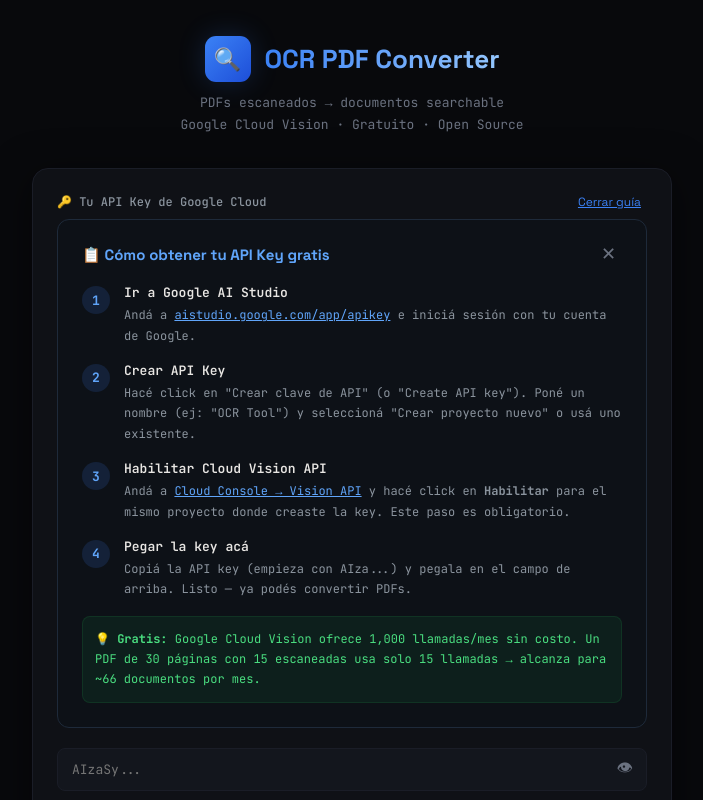
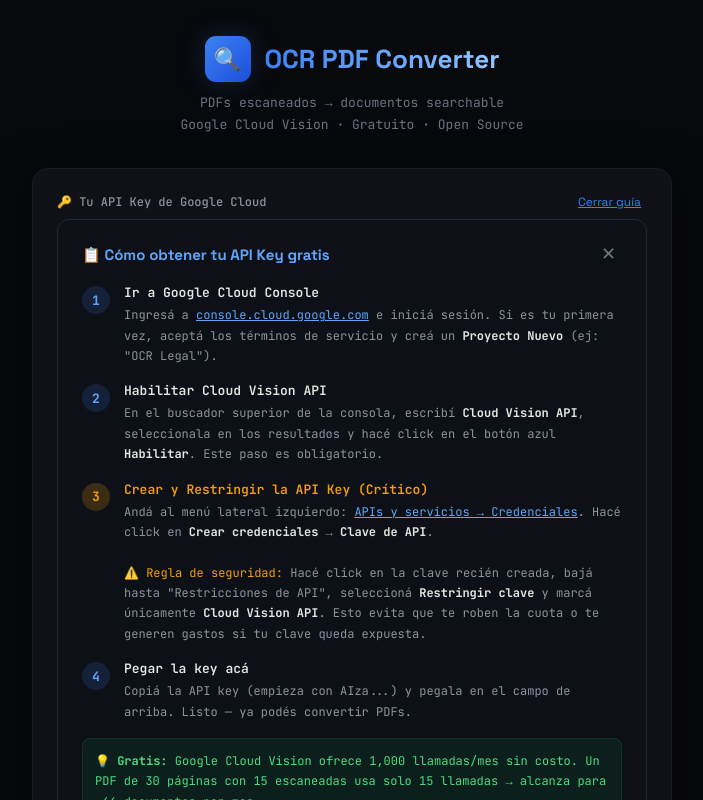
Before and after one commit to lucasvegad/ocr-pdf-converter_2, a Next.js app: page / in a window 1280 px wide. Both pictures are taken after a click on the button "¿Cómo la consigo?". Shown: the top 800 px of the page, without its empty margins (288-991 px from the left). Built offline with nearby package versions, Linux system fonts and the light colour scheme.

Commit message:
Update page.js

```diff
--- a/src/app/page.js
+++ b/src/app/page.js
@@ -42,6 +42,9 @@
     if (res.status === 400 && msg.includes("API key not valid")) {
       throw new Error("INVALID_KEY");
     }
+    if (res.status === 403 && msg.includes("restricted")) {
+      throw new Error("KEY_RESTRICTED");
+    }
     throw new Error(`Vision API error ${res.status}: ${msg}`);
   }
   const data = await res.json();
@@ -80,38 +83,48 @@
   const steps = [
     {
       n: "1",
-      title: "Ir a Google AI Studio",
+      title: "Ir a Google Cloud Console",
+      warn: false,
       desc: (
         <span>
-          Andá a{" "}
-          <a href="https://aistudio.google.com/app/apikey" target="_blank" rel="noopener noreferrer" style={{ color: "#60a5fa", textDecoration: "underline" }}>
-            aistudio.google.com/app/apikey
+          Ingresá a{" "}
+          <a href="https://console.cloud.google.com/" target="_blank" rel="noopener noreferrer" style={{ color: "#60a5fa", textDecoration: "underline" }}>
+            console.cloud.google.com
           </a>{" "}
-          e iniciá sesión con tu cuenta de Google.
+          e iniciá sesión. Si es tu primera vez, aceptá los términos de servicio y creá un <strong style={{ color: "#e8e6e3" }}>Proyecto Nuevo</strong> (ej: "OCR Legal").
         </span>
       ),
     },
     {
       n: "2",
-      title: "Crear API Key",
-      desc: "Hacé click en \"Crear clave de API\" (o \"Create API key\"). Poné un nombre (ej: \"OCR Tool\") y seleccioná \"Crear proyecto nuevo\" o usá uno existente.",
+      title: "Habilitar Cloud Vision API",
+      warn: false,
+      desc: (
+        <span>
+          En el buscador superior de la consola, escribí <strong style={{ color: "#e8e6e3" }}>Cloud Vision API</strong>, seleccionala en los resultados y hacé click en el botón azul <strong style={{ color: "#e8e6e3" }}>Habilitar</strong>. Este paso es obligatorio.
+        </span>
+      ),
     },
     {
       n: "3",
-      title: "Habilitar Cloud Vision API",
+      title: "Crear y Restringir la API Key (Crítico)",
+      warn: true,
       desc: (
         <span>
-          Andá a{" "}
-          <a href="https://console.cloud.google.com/apis/library/vision.googleapis.com" target="_blank" rel="noopener noreferrer" style={{ color: "#60a5fa", textDecoration: "underline" }}>
-            Cloud Console → Vision API
-          </a>{" "}
-          y hacé click en <strong>Habilitar</strong> para el mismo proyecto donde creaste la key. Este paso es obligatorio.
+          Andá al menú lateral izquierdo:{" "}
+          <a href="https://console.cloud.google.com/apis/credentials" target="_blank" rel="noopener noreferrer" style={{ color: "#60a5fa", textDecoration: "underline" }}>
+            APIs y servicios → Credenciales
+          </a>
+          . Hacé click en <strong style={{ color: "#e8e6e3" }}>Crear credenciales</strong> → <strong style={{ color: "#e8e6e3" }}>Clave de API</strong>.
+          <br /><br />
+          <span style={{ color: "#f59e0b" }}>⚠️ Regla de seguridad:</span> Hacé click en la clave recién creada, bajá hasta "Restricciones de API", seleccioná <strong style={{ color: "#e8e6e3" }}>Restringir clave</strong> y marcá únicamente <strong style={{ color: "#e8e6e3" }}>Cloud Vision API</strong>. Esto evita que te roben la cuota o te generen gastos si tu clave queda expuesta.
         </span>
       ),
     },
     {
       n: "4",
       title: "Pegar la key acá",
+      warn: false,
       desc: "Copiá la API key (empieza con AIza...) y pegala en el campo de arriba. Listo — ya podés convertir PDFs.",
     },
   ];
@@ -126,9 +139,9 @@
       </div>
       {steps.map((s) => (
         <div key={s.n} style={{ display: "flex", gap: 14, marginBottom: 16 }}>
-          <div style={{ width: 28, height: 28, minWidth: 28, background: "rgba(59,130,246,0.15)", borderRadius: "50%", display: "flex", alignItems: "center", justifyContent: "center", fontSize: 13, fontWeight: 700, color: "#60a5fa", marginTop: 2 }}>{s.n}</div>
+          <div style={{ width: 28, height: 28, minWidth: 28, background: s.warn ? "rgba(245,158,11,0.2)" : "rgba(59,130,246,0.15)", borderRadius: "50%", display: "flex", alignItems: "center", justifyContent: "center", fontSize: 13, fontWeight: 700, color: s.warn ? "#f59e0b" : "#60a5fa", marginTop: 2 }}>{s.n}</div>
           <div>
-            <p style={{ margin: "0 0 4px", fontSize: 13, fontWeight: 600, color: "#e8e6e3" }}>{s.title}</p>
+            <p style={{ margin: "0 0 4px", fontSize: 13, fontWeight: 600, color: s.warn ? "#f59e0b" : "#e8e6e3" }}>{s.title}</p>
             <p style={{ margin: 0, fontSize: 12, color: "#8b949e", lineHeight: 1.7 }}>{s.desc}</p>
           </div>
         </div>
@@ -138,6 +151,48 @@
           💡 <strong>Gratis:</strong> Google Cloud Vision ofrece 1,000 llamadas/mes sin costo. Un PDF de 30 páginas con 15 escaneadas usa solo 15 llamadas → alcanza para ~66 documentos por mes.
         </p>
       </div>
+    </div>
+  );
+}
+
+// ─── Security Warning Component ───
+function SecurityNotice() {
+  const [expanded, setExpanded] = useState(false);
+  return (
+    <div style={{ background: "rgba(245,158,11,0.06)", border: "1px solid rgba(245,158,11,0.15)", borderRadius: 10, padding: "14px 16px", marginTop: 20 }}>
+      <div style={{ display: "flex", justifyContent: "space-between", alignItems: "center" }}>
+        <p style={{ margin: 0, fontSize: 12, color: "#f59e0b", fontWeight: 600 }}>
+          🔐 Nota importante sobre tu API Key
+        </p>
+        <button onClick={() => setExpanded(!expanded)} style={{ background: "transparent", border: "none", color: "#f59e0b", fontSize: 11, cursor: "pointer", fontFamily: "var(--font-display)", textDecoration: "underline" }}>
+          {expanded ? "Cerrar" : "Leer más"}
+        </button>
+      </div>
+      {expanded && (
+        <div style={{ marginTop: 10, fontSize: 12, color: "#d4a056", lineHeight: 1.8 }}>
+          <p style={{ margin: "0 0 8px" }}>
+            Esta herramienta hace las llamadas a Google Cloud Vision <strong>directamente desde tu navegador</strong>. Esto significa que tu API key viaja en cada request y es visible en las herramientas de desarrollador del navegador (pestaña Network).
+          </p>
+          <p style={{ margin: "0 0 8px" }}>
+            <strong>Para protegerte:</strong>
+          </p>
+          <p style={{ margin: "0 0 4px", paddingLeft: 12 }}>
+            → <strong>Restringí tu key</strong> en Google Cloud Console para que solo funcione con Cloud Vision API.
+          </p>
+          <p style={{ margin: "0 0 4px", paddingLeft: 12 }}>
+            → <strong>Agregá restricción por HTTP referrer</strong> al dominio de esta herramienta para que no funcione desde otros sitios.
+          </p>
+          <p style={{ margin: "0 0 4px", paddingLeft: 12 }}>
+            → <strong>No compartas pantalla</strong> mientras usás la herramienta sin ocultar las herramientas de desarrollador.
+          </p>
+          <p style={{ margin: "0 0 4px", paddingLeft: 12 }}>
+            → <strong>Monitoreá tu consumo</strong> en Google Cloud Console → Facturación para detectar uso no autorizado.
+          </p>
+          <p style={{ margin: "8px 0 0", fontSize: 11, color: "#a07830" }}>
+            Sin estas restricciones, si alguien obtiene tu key, podría generar cargos en tu cuenta de Google Cloud.
+          </p>
+        </div>
+      )}
     </div>
   );
 }
@@ -246,7 +301,6 @@
       const pdf = await window.pdfjsLib.getDocument({ data: arrayBuf }).promise;
       const totalPages = pdf.numPages;
       addLog(`PDF: ${totalPages} páginas`);
-
       if (totalPages > MAX_PAGES_WARNING) {
         addLog(`⚠ PDF con ${totalPages} páginas — el proceso puede tardar varios minutos`);
       }
@@ -296,10 +350,13 @@
             addLog(`✓ Pág ${pageNum}: ${result.words.length} palabras`);
           } catch (apiErr) {
             if (apiErr.message === "VISION_NOT_ENABLED") {
-              throw new Error("Cloud Vision API no está habilitada en tu proyecto. Hacé click en \"¿Cómo la consigo?\" arriba y seguí el paso 3.");
+              throw new Error("Cloud Vision API no está habilitada en tu proyecto. Abrí la guía (¿Cómo la consigo?) y seguí el paso 2.");
             }
             if (apiErr.message === "INVALID_KEY") {
-              throw new Error("La API key no es válida. Verificá que la hayas copiado completa desde Google AI Studio.");
+              throw new Error("La API key no es válida. Verificá que la hayas copiado completa desde Google Cloud Console.");
+            }
+            if (apiErr.message === "KEY_RESTRICTED") {
+              throw new Error("Tu API key tiene restricciones que impiden usar Cloud Vision API, o la restricción por HTTP referrer no incluye este dominio. Revisá las restricciones en Cloud Console → Credenciales.");
             }
             addLog(`⚠ Pág ${pageNum}: ${apiErr.message}`);
           }
@@ -350,11 +407,14 @@
       setOutputFilename(`${file.name.replace(/\.pdf$/i, "")}_OCR.pdf`);
       setStatus(STATUS.DONE);
       stopTimer();
-      addLog(`✓ Listo: ${(blob.size / 1024 / 1024).toFixed(2)} MB en ${formatTime(elapsedTime)}`);
+      addLog(`✓ Listo: ${(blob.size / 1024 / 1024).toFixed(2)} MB`);
     } catch (err) {
       if (!cancelRef.current) {
         setErrorMsg(err.message || "Error desconocido");
-        setErrorType(err.message.includes("Vision") || err.message.includes("API key") ? "api_config" : "generic");
+        setErrorType(
+          err.message.includes("Vision") || err.message.includes("API key") || err.message.includes("restricciones")
+            ? "api_config" : "generic"
+        );
         setStatus(STATUS.ERROR);
         addLog(`❌ ${err.message}`);
         stopTimer();
@@ -417,9 +477,11 @@
               style={{ position: "absolute", right: 8, top: "50%", transform: "translateY(-50%)", background: "transparent", border: "none", color: "#6b7280", cursor: "pointer", fontSize: 16 }}
             >{showApiKey ? "🙈" : "👁"}</button>
           </div>
-          <div style={{ display: "flex", alignItems: "center", gap: 6, marginTop: 8 }}>
-            <div style={{ width: 6, height: 6, borderRadius: "50%", background: "#22c55e", flexShrink: 0 }} />
-            <span style={{ fontSize: 11, color: "#4ade80" }}>Tu key se usa solo en tu navegador. No se envía ni almacena en ningún servidor.</span>
+          <div style={{ display: "flex", alignItems: "flex-start", gap: 6, marginTop: 8 }}>
+            <div style={{ width: 6, height: 6, borderRadius: "50%", background: "#f59e0b", flexShrink: 0, marginTop: 4 }} />
+            <span style={{ fontSize: 11, color: "#d4a056", lineHeight: 1.5 }}>
+              Tu key se usa en tu navegador para llamar a Google Cloud Vision. No se almacena en ningún servidor, pero es visible en las herramientas de desarrollador del navegador. <strong>Restringila</strong> en Cloud Console (paso 4 de la guía).
+            </span>
           </div>
         </div>
 
@@ -582,15 +644,12 @@
           </div>
         </div>
 
+        <SecurityNotice />
         <Limitations />
       </div>
 
       {/* Footer */}
       <div style={{ width: "100%", maxWidth: 640, marginTop: 28, textAlign: "center" }}>
-        <div style={{ fontSize: 11, color: "#2a2d37", lineHeight: 1.8, marginBottom: 20 }}>
-          🔒 Tu API key y archivos nunca se almacenan en ningún servidor. Las imágenes van directamente<br />
-          desde tu navegador a Google Cloud Vision. El PDF se genera localmente.
-        </div>
         <div style={{ borderTop: "1px solid #1a1d27", paddingTop: 20 }}>
           <p style={{ fontSize: 13, color: "#6b7280", margin: "0 0 6px" }}>
             Hecho por{" "}
```
